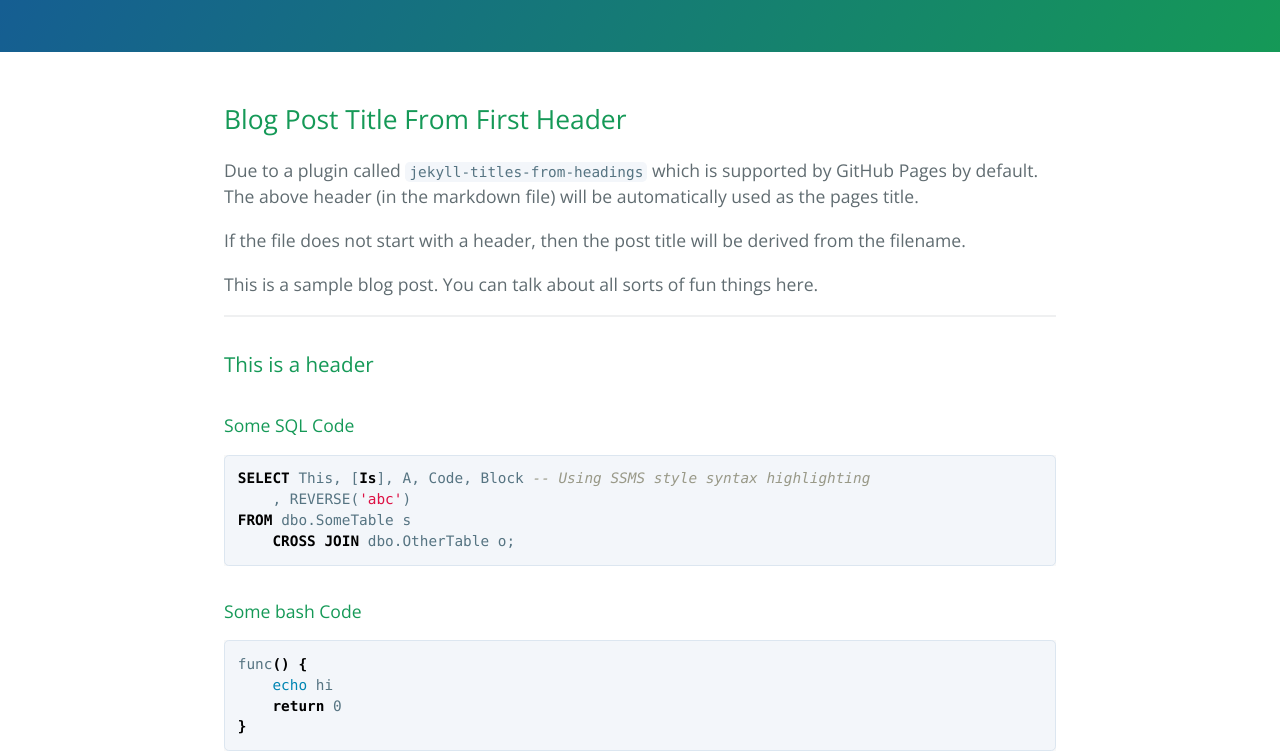
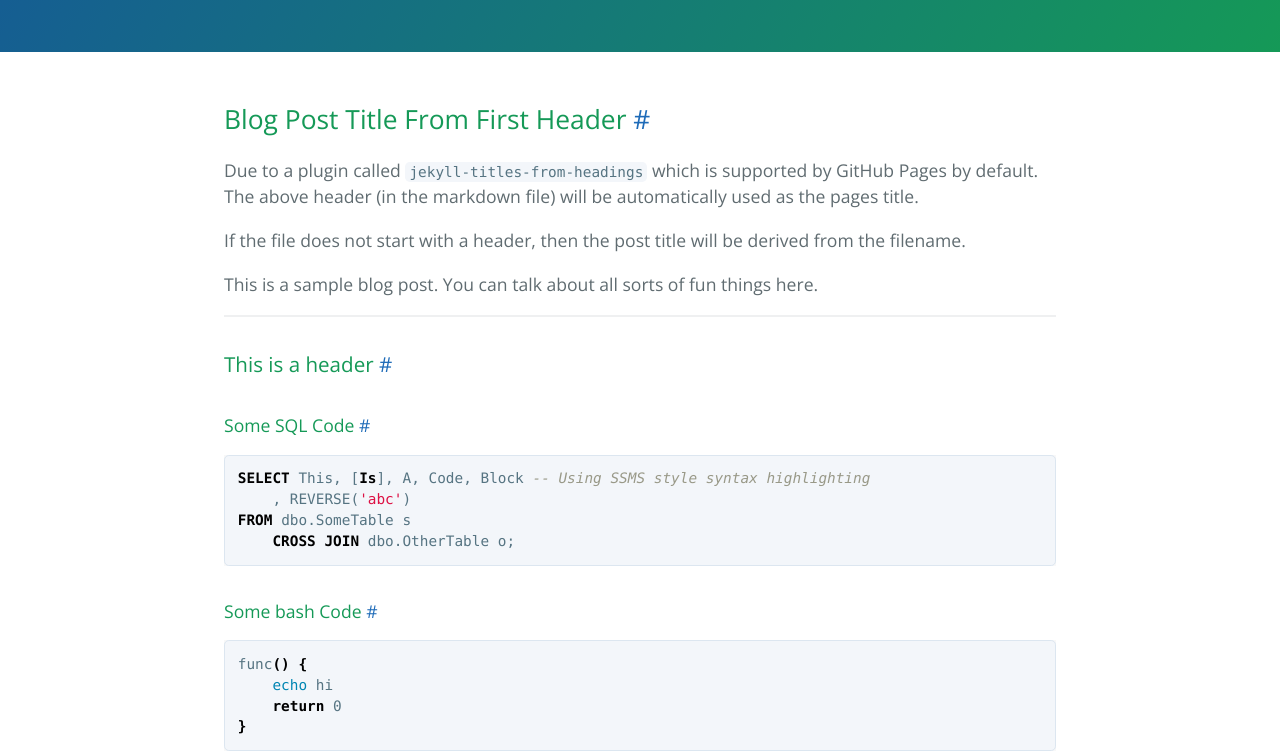
Before and after one commit to PgBiel/blog-test, a Jekyll site: the page built from _posts/2021-03-08-blog-post-title-from-file-name.md, in a window 1280 px wide. Shown: the part 318-1071 px from the top of the page. Built offline with Jekyll 4.4.1, drawn with Linux system fonts in a browser that asks for light colours.

Commit message:
layout(post) + includes: anchor headings

```diff
--- /dev/null
+++ b/_includes/anchor_headings.html
@@ -0,0 +1,174 @@
+{% capture headingsWorkspace %}
+  {% comment %}
+    Copyright (c) 2018 Vladimir "allejo" Jimenez
+
+    Permission is hereby granted, free of charge, to any person
+    obtaining a copy of this software and associated documentation
+    files (the "Software"), to deal in the Software without
+    restriction, including without limitation the rights to use,
+    copy, modify, merge, publish, distribute, sublicense, and/or sell
+    copies of the Software, and to permit persons to whom the
+    Software is furnished to do so, subject to the following
+    conditions:
+
+    The above copyright notice and this permission notice shall be
+    included in all copies or substantial portions of the Software.
+
+    THE SOFTWARE IS PROVIDED "AS IS", WITHOUT WARRANTY OF ANY KIND,
+    EXPRESS OR IMPLIED, INCLUDING BUT NOT LIMITED TO THE WARRANTIES
+    OF MERCHANTABILITY, FITNESS FOR A PARTICULAR PURPOSE AND
+    NONINFRINGEMENT. IN NO EVENT SHALL THE AUTHORS OR COPYRIGHT
+    HOLDERS BE LIABLE FOR ANY CLAIM, DAMAGES OR OTHER LIABILITY,
+    WHETHER IN AN ACTION OF CONTRACT, TORT OR OTHERWISE, ARISING
+    FROM, OUT OF OR IN CONNECTION WITH THE SOFTWARE OR THE USE OR
+    OTHER DEALINGS IN THE SOFTWARE.
+  {% endcomment %}
+  {% comment %}
+    Version 1.0.13
+      https://github.com/allejo/jekyll-anchor-headings
+
+    "Be the pull request you wish to see in the world." ~Ben Balter
+
+    Usage:
+      {% include anchor_headings.html html=content anchorBody="#" %}
+
+    Parameters:
+      * html          (string) - the HTML of compiled markdown generated by kramdown in Jekyll
+
+    Optional Parameters:
+      * beforeHeading (bool)   : false  - Set to true if the anchor should be placed _before_ the heading's content
+      * headerAttrs   (string) :  ''    - Any custom HTML attributes that will be added to the heading tag; you may NOT use `id`;
+                                          the `%heading%` and `%html_id%` placeholders are available
+      * anchorAttrs   (string) :  ''    - Any custom HTML attributes that will be added to the `<a>` tag; you may NOT use `href`, `class` or `title`;
+                                          the `%heading%` and `%html_id%` placeholders are available
+      * anchorBody    (string) :  ''    - The content that will be placed inside the anchor; the `%heading%` placeholder is available
+      * anchorClass   (string) :  ''    - The class(es) that will be used for each anchor. Separate multiple classes with a space
+      * anchorTitle   (string) :  ''    - The `title` attribute that will be used for anchors
+      * h_min         (int)    :  1     - The minimum header level to build an anchor for; any header lower than this value will be ignored
+      * h_max         (int)    :  6     - The maximum header level to build an anchor for; any header greater than this value will be ignored
+      * bodyPrefix    (string) :  ''    - Anything that should be inserted inside of the heading tag _before_ its anchor and content
+      * bodySuffix    (string) :  ''    - Anything that should be inserted inside of the heading tag _after_ its anchor and content
+      * generateId    (true)   :  false - Set to true if a header without id should generate an id to use.
+
+    Output:
+      The original HTML with the addition of anchors inside of all of the h1-h6 headings.
+  {% endcomment %}
+
+  {% assign minHeader = include.h_min | default: 1 %}
+  {% assign maxHeader = include.h_max | default: 6 %}
+  {% assign beforeHeading = include.beforeHeading %}
+  {% assign headerAttrs = include.headerAttrs %}
+  {% assign nodes = include.html | split: '<h' %}
+
+  {% capture edited_headings %}{% endcapture %}
+
+  {% for _node in nodes %}
+    {% capture node %}{{ _node | strip }}{% endcapture %}
+
+    {% if node == "" %}
+      {% continue %}
+    {% endif %}
+
+    {% assign nextChar = node | replace: '"', '' | strip | slice: 0, 1 %}
+    {% assign headerLevel = nextChar | times: 1 %}
+
+    <!-- If the level is cast to 0, it means it's not a h1-h6 tag, so let's see if we need to fix it -->
+    {% if headerLevel == 0 %}
+      <!-- Split up the node based on closing angle brackets and get the first one. -->
+      {% assign firstChunk = node | split: '>' | first %}
+
+      <!-- If the first chunk does NOT contain a '<', that means we've broken another HTML tag that starts with 'h' -->
+      {% unless firstChunk contains '<' %}
+        {% capture node %}<h{{ node }}{% endcapture %}
+      {% endunless %}
+
+      {% capture edited_headings %}{{ edited_headings }}{{ node }}{% endcapture %}
+      {% continue %}
+    {% endif %}
+
+    {% capture _closingTag %}</h{{ headerLevel }}>{% endcapture %}
+    {% assign _workspace = node | split: _closingTag %}
+    {% capture _hAttrToStrip %}{{ _workspace[0] | split: '>' | first }}>{% endcapture %}
+    {% assign header = _workspace[0] | replace: _hAttrToStrip, '' %}
+    {% assign escaped_header = header | strip_html | strip %}
+
+    {% assign _classWorkspace = _workspace[0] | split: 'class="' %}
+    {% assign _classWorkspace = _classWorkspace[1] | split: '"' %}
+    {% assign _html_class = _classWorkspace[0] %}
+
+    {% if _html_class contains "no_anchor" %}
+      {% assign skip_anchor = true %}
+    {% else %}
+      {% assign skip_anchor = false %}
+    {% endif %}
+
+    {% assign _idWorkspace = _workspace[0] | split: 'id="' %}
+    {% if _idWorkspace[1] %}
+      {% assign _idWorkspace = _idWorkspace[1] | split: '"' %}
+      {% assign html_id = _idWorkspace[0] %}
+      {% assign h_attrs = headerAttrs %}
+    {% elsif include.generateId %}
+      <!-- If the header did not have an id we create one. -->
+      {% assign html_id = escaped_header | slugify %}
+      {% if html_id == "" %}
+        {% assign html_id = false %}
+      {% endif %}
+      <!-- Append the generated id to other potential header attributes. -->
+      {% capture h_attrs %}{{ headerAttrs }} id="%html_id%"{% endcapture %}
+    {% endif %}
+
+    <!-- Build the anchor to inject for our heading -->
+    {% capture anchor %}{% endcapture %}
+
+    {% if skip_anchor == false and html_id and headerLevel >= minHeader and headerLevel <= maxHeader %}
+      {% if h_attrs %}
+        {% capture _hAttrToStrip %}{{ _hAttrToStrip | split: '>' | first }} {{ h_attrs | strip | replace: '%heading%', escaped_header | replace: '%html_id%', html_id }}>{% endcapture %}
+      {% endif %}
+
+      {% capture anchor %}href="#{{ html_id }}"{% endcapture %}
+
+      {% if include.anchorClass %}
+        {% capture anchor %}{{ anchor }} class="{{ include.anchorClass }}"{% endcapture %}
+      {% endif %}
+
+      {% if include.anchorTitle %}
+        {% capture anchor %}{{ anchor }} title="{{ include.anchorTitle | replace: '%heading%', escaped_header }}"{% endcapture %}
+      {% endif %}
+
+      {% if include.anchorAttrs %}
+        {% capture anchor %}{{ anchor }} {{ include.anchorAttrs | replace: '%heading%', escaped_header | replace: '%html_id%', html_id }}{% endcapture %}
+      {% endif %}
+
+      {% capture anchor %}<a {{ anchor }}>{{ include.anchorBody | replace: '%heading%', escaped_header | default: '' }}</a>{% endcapture %}
+
+      <!-- In order to prevent adding extra space after a heading, we'll let the 'anchor' value contain it -->
+      {% if beforeHeading %}
+        {% capture anchor %}{{ anchor }} {% endcapture %}
+      {% else %}
+        {% capture anchor %} {{ anchor }}{% endcapture %}
+      {% endif %}
+    {% endif %}
+
+    {% capture new_heading %}
+<h{{ _hAttrToStrip }}
+  {{ include.bodyPrefix }}
+  {% if beforeHeading %}
+    {{ anchor }}{{ header }}
+  {% else %}
+    {{ header }}{{ anchor }}
+  {% endif %}
+  {{ include.bodySuffix }}
+</h{{ headerLevel }}>
+    {% endcapture %}
+
+    <!--
+    If we have content after the `</hX>` tag, then we'll want to append that here so we don't lost any content.
+    -->
+    {% assign chunkCount = _workspace | size %}
+    {% if chunkCount > 1 %}
+      {% capture new_heading %}{{ new_heading }}{{ _workspace | last }}{% endcapture %}
+    {% endif %}
+
+    {% capture edited_headings %}{{ edited_headings }}{{ new_heading }}{% endcapture %}
+  {% endfor %}
+{% endcapture %}{% assign headingsWorkspace = '' %}{{ edited_headings | strip }}
--- a/_layouts/post.html
+++ b/_layouts/post.html
@@ -22,7 +22,11 @@ layout: default
       {% toc %}
     </div>
     {% endif %}
-    {{ content }}
+    {% comment %}
+      Anchor headings for a clickable # near headings.
+      Note that 'content' below corresponds to the original '{{ content }}'.
+    {% endcomment %}
+    {% include anchor_headings.html html=content anchorBody="#" %}
   </div>
 
   {% if page.tags %}
```
